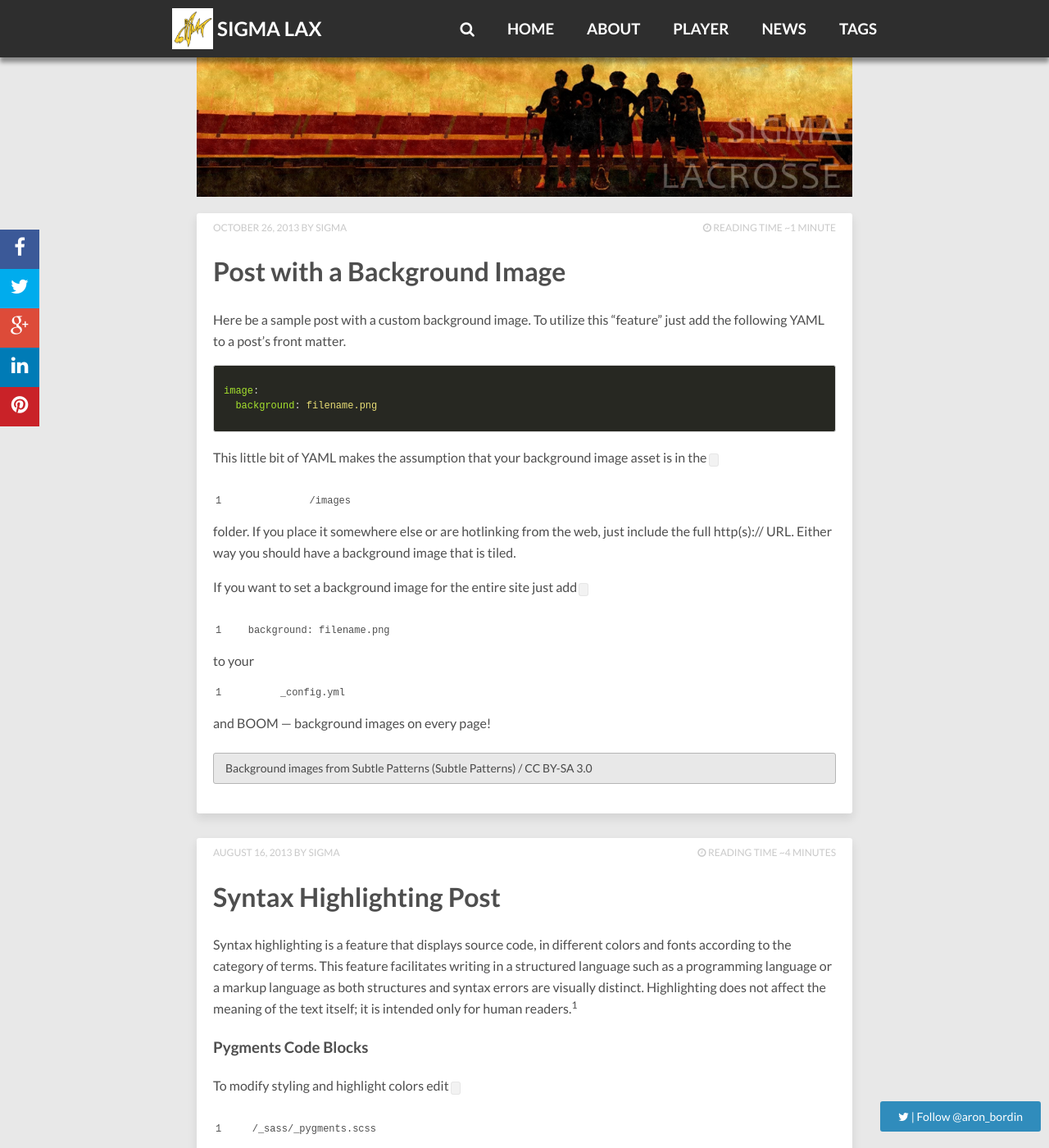
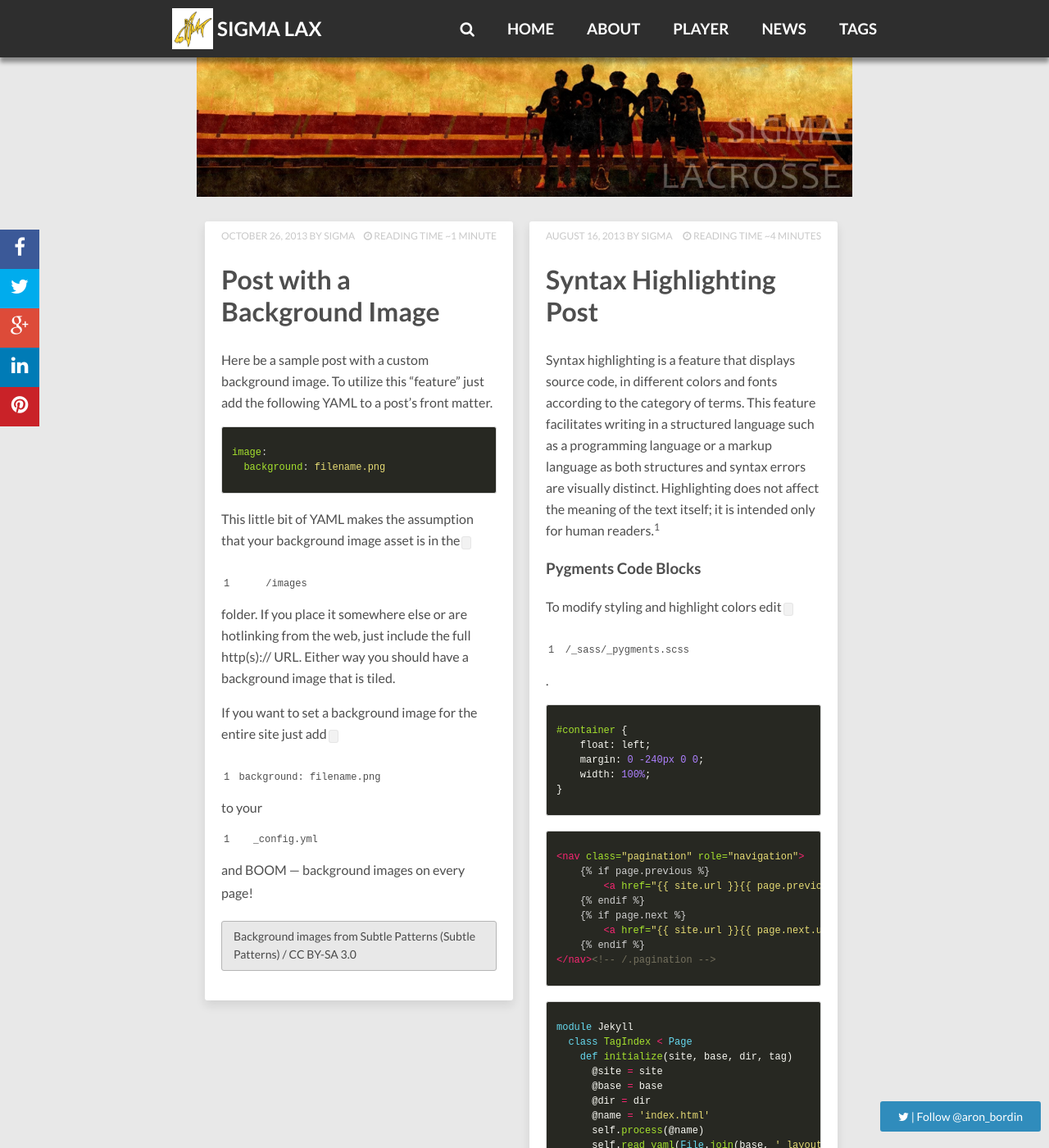
Before and after one commit to sigma-lax/sigma-lax.github.io, a Jekyll site: the page built from index.html, in a window 1280 px wide and 1400 px high, scrolled down 458 px. Shown: the whole window at 82% size. Built offline with Jekyll 4.4.1, drawn with Linux system fonts in a browser that asks for light colours; nearby versions of some CDN libraries; the list of posts is cut into pages by our own code; comment, search, counter and statistics services are not loaded; some of the changed text lies outside the part shown.

Commit message:
Update _page.scss

```diff
--- a/_sass/_page.scss
+++ b/_sass/_page.scss
@@ -340,6 +340,9 @@ ul.social-buttons li a:active {
 #post-index {
 	div article {
 		padding: 10px 20px;
+		width: 47%;
+    		float: left;
+		margin: 10px;
 	}
 	#main {
 		margin: 40px 2px 20px 2px;
```
